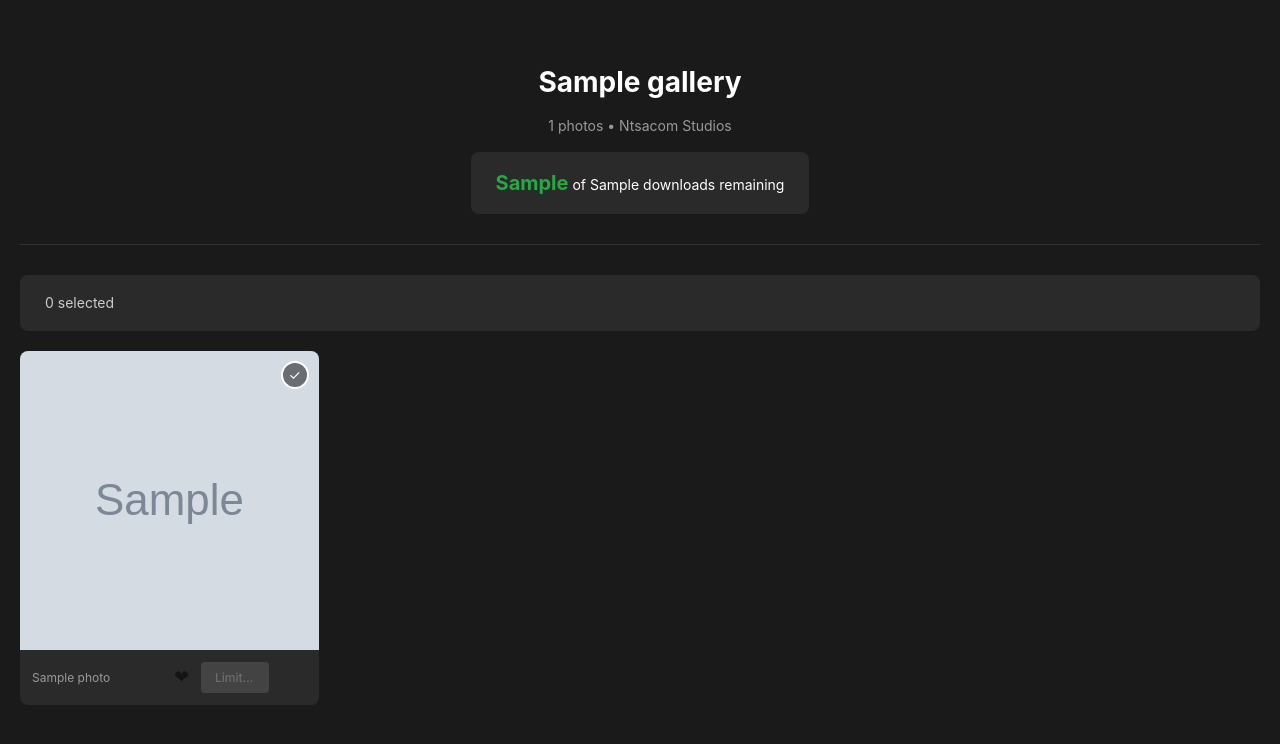
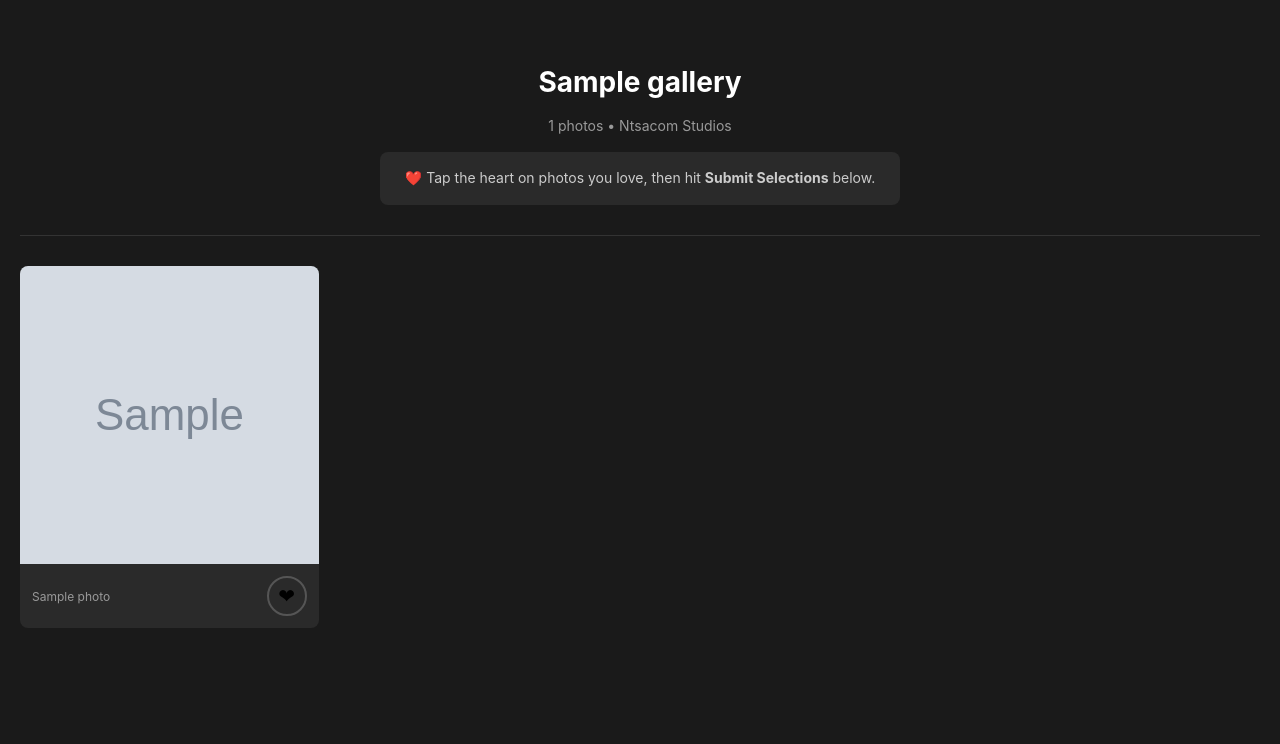
Before and after one commit to bradneymkhwanazi/ntsacom-studios, a Flask app: template templates/customer/gallery.html in a window 1280 px wide. Shown: the top 744 px of the page. Run offline with Flask 3, Linux system fonts and the light colour scheme; the template is opened without the code that fills it: most values are stand-ins (such as "Sample title", 1, 10 or a date in 2020); grey boxes marked "Sample" are stand-in pictures; some libraries are stand-ins or nearby versions.

Commit message:
Replace downloads with like-and-submit flow
- Customer now likes photos and submits selections
- Photographer gets email notification when selections arrive
- Admin panel shows selected photos with highlight
- Deliver button sends download ZIP link to customer email
- Added selections and deliveries tables

```diff
--- a/app.py
+++ b/app.py
@@ -170,6 +170,24 @@ def init_db():
             FOREIGN KEY (gallery_id) REFERENCES galleries(id)
         );
 
+        CREATE TABLE IF NOT EXISTS selections (
+            id INTEGER PRIMARY KEY AUTOINCREMENT,
+            gallery_id INTEGER NOT NULL,
+            session_id TEXT NOT NULL,
+            submitted_at TIMESTAMP DEFAULT CURRENT_TIMESTAMP,
+            notified INTEGER DEFAULT 0,
+            FOREIGN KEY (gallery_id) REFERENCES galleries(id)
+        );
+
+        CREATE TABLE IF NOT EXISTS deliveries (
+            id INTEGER PRIMARY KEY AUTOINCREMENT,
+            gallery_id INTEGER NOT NULL,
+            token TEXT UNIQUE NOT NULL,
+            photo_ids TEXT NOT NULL,
+            created_at TIMESTAMP DEFAULT CURRENT_TIMESTAMP,
+            FOREIGN KEY (gallery_id) REFERENCES galleries(id)
+        );
+
         -- Performance indexes
         CREATE INDEX IF NOT EXISTS idx_photos_gallery ON photos(gallery_id);
         CREATE INDEX IF NOT EXISTS idx_downloads_gallery ON downloads(gallery_id);
@@ -177,6 +195,7 @@ def init_db():
         CREATE INDEX IF NOT EXISTS idx_favourites_gallery_session ON favourites(gallery_id, session_id);
         CREATE INDEX IF NOT EXISTS idx_galleries_token ON galleries(token);
         CREATE INDEX IF NOT EXISTS idx_invoices_gallery ON invoices(gallery_id);
+        CREATE INDEX IF NOT EXISTS idx_selections_gallery ON selections(gallery_id);
     ''')
     db.commit()
 
@@ -513,11 +532,24 @@ def admin_gallery_detail(gallery_id):
         'SELECT photo_id, COUNT(*) as count FROM favourites WHERE gallery_id = ? GROUP BY photo_id ORDER BY count DESC',
         (gallery_id,)
     ).fetchall()
+    # Check if selections have been submitted
+    selection = db.execute(
+        'SELECT * FROM selections WHERE gallery_id = ? ORDER BY submitted_at DESC LIMIT 1',
+        (gallery_id,)
+    ).fetchone()
+    # Get selected photo IDs (from favourites)
+    selected_photo_ids = set()
+    if selection:
+        selected_photo_ids = set(row['photo_id'] for row in db.execute(
+            'SELECT DISTINCT photo_id FROM favourites WHERE gallery_id = ?',
+            (gallery_id,)
+        ).fetchall())
     return render_template('admin/gallery_detail.html',
         gallery=gallery, photos=photos, download_count=download_count,
         share_url=share_url, whatsapp_link=whatsapp_link, invoice=invoice,
         favourites={r['photo_id']: r['count'] for r in favourites},
-        is_expired=is_gallery_expired(gallery)
+        is_expired=is_gallery_expired(gallery),
+        selection=selection, selected_photo_ids=selected_photo_ids
     )
 
 
@@ -640,6 +672,87 @@ def mark_paid(gallery_id):
     return redirect(url_for('admin_gallery_detail', gallery_id=gallery_id))
 
 
+@app.route('/admin/gallery/<int:gallery_id>/deliver-selections', methods=['POST'])
+@login_required
+def deliver_selections(gallery_id):
+    """Send selected photos to the customer via a download link."""
+    db = get_db()
+    gallery = db.execute('SELECT * FROM galleries WHERE id = ?', (gallery_id,)).fetchone()
+    if not gallery:
+        abort(404)
+
+    email = gallery['customer_email']
+    if not email:
+        flash('No customer email set for this gallery.', 'error')
+        return redirect(url_for('admin_gallery_detail', gallery_id=gallery_id))
+
+    # Get selected photos
+    selected_photos = db.execute(
+        '''SELECT DISTINCT p.* FROM photos p
+           JOIN favourites f ON f.photo_id = p.id
+           WHERE f.gallery_id = ?''',
+        (gallery_id,)
+    ).fetchall()
+
+    if not selected_photos:
+        flash('No selections found.', 'error')
+        return redirect(url_for('admin_gallery_detail', gallery_id=gallery_id))
+
+    # Create a delivery token for download access
+    delivery_token = uuid.uuid4().hex[:16]
+    db.execute(
+        '''INSERT INTO deliveries (gallery_id, token, photo_ids)
+           VALUES (?, ?, ?)''',
+        (gallery_id, delivery_token, json.dumps([p['id'] for p in selected_photos]))
+    )
+    db.commit()
+
+    # Send email with download link
+    download_url = request.host_url.rstrip('/') + f'/delivery/{delivery_token}'
+    _send_delivery_email(email, gallery['name'], download_url, len(selected_photos))
+
+    flash(f'Delivery link sent to {email} ({len(selected_photos)} photos)!', 'success')
+    return redirect(url_for('admin_gallery_detail', gallery_id=gallery_id))
+
+
+def _send_delivery_email(to_email, gallery_name, download_url, photo_count):
+    """Send delivery email to customer with download link."""
+    if not all([SMTP_HOST, SMTP_USER, SMTP_PASSWORD, to_email]):
+        return False
+
+    msg = MIMEMultipart('alternative')
+    msg['Subject'] = f'Your selected photos are ready! — {gallery_name}'
+    msg['From'] = EMAIL_FROM or SMTP_USER
+    msg['To'] = to_email
+
+    text_body = (
+        f'Great news!\n\n'
+        f'Your {photo_count} selected photos from "{gallery_name}" are ready for download.\n\n'
+        f'Download here: {download_url}\n\n'
+        f'Thank you for choosing Ntsacom Studios!'
+    )
+    html_body = f'''<html><body style="font-family:sans-serif;max-width:600px;margin:0 auto;padding:20px;text-align:center;">
+    <h1>📷 Ntsacom Studios</h1>
+    <p>Your <strong>{photo_count} selected photos</strong> from <strong>{gallery_name}</strong> are ready!</p>
+    <a href="{download_url}" style="display:inline-block;background:#e74c6f;color:#fff;padding:14px 30px;border-radius:6px;text-decoration:none;margin:20px 0;font-weight:600;">Download Your Photos</a>
+    <p style="color:#666;font-size:13px;">Thank you for choosing Ntsacom Studios ❤️</p>
+    </body></html>'''
+
+    msg.attach(MIMEText(text_body, 'plain'))
+    msg.attach(MIMEText(html_body, 'html'))
+
+    try:
+        with smtplib.SMTP(SMTP_HOST, SMTP_PORT) as server:
+            server.starttls()
+            server.login(SMTP_USER, SMTP_PASSWORD)
+            server.send_message(msg)
+        logger.info(f"Delivery email sent to {to_email} for '{gallery_name}'")
+        return True
+    except Exception as e:
+        logger.error(f"Delivery email error: {e}")
+        return False
+
+
 # ─── Customer Routes ────────────────────────────────────────────────────────────
 
 @app.route('/gallery/<token>/auth', methods=['GET', 'POST'])
@@ -703,11 +816,16 @@ def customer_gallery(token):
         (gallery['id'], sid)
     ).fetchall()]
 
+    # Check if selections have been submitted
+    selections_submitted = db.execute(
+        'SELECT id FROM selections WHERE gallery_id = ? AND session_id = ?',
+        (gallery['id'], sid)
+    ).fetchone() is not None
+
     return render_template('customer/gallery.html',
         gallery=gallery, photos=photos,
-        downloads_remaining=downloads_remaining,
-        downloaded_ids=downloaded_ids,
-        favourite_ids=favourite_ids
+        favourite_ids=favourite_ids,
+        selections_submitted=selections_submitted
     )
 
 
@@ -845,6 +963,129 @@ def toggle_favourite(token, photo_id):
     return jsonify({'favourited': favourited})
 
 
+@app.route('/gallery/<token>/submit-selections', methods=['POST'])
+def submit_selections(token):
+    db = get_db()
+    gallery = db.execute('SELECT * FROM galleries WHERE token = ?', (token,)).fetchone()
+    if not gallery:
+        abort(404)
+
+    sid = session.get('_id', 'anon')
+
+    # Check if already submitted
+    existing = db.execute(
+        'SELECT id FROM selections WHERE gallery_id = ? AND session_id = ?',
+        (gallery['id'], sid)
+    ).fetchone()
+    if existing:
+        return jsonify({'error': 'Selections already submitted'}), 400
+
+    # Get the liked photos for this session
+    liked_photos = db.execute(
+        'SELECT photo_id FROM favourites WHERE gallery_id = ? AND session_id = ?',
+        (gallery['id'], sid)
+    ).fetchall()
+
+    if not liked_photos:
+        return jsonify({'error': 'No photos selected'}), 400
+
+    # Record the submission
+    db.execute(
+        'INSERT INTO selections (gallery_id, session_id) VALUES (?, ?)',
+        (gallery['id'], sid)
+    )
+    db.commit()
+
+    # Notify photographer via email
+    photo_count = len(liked_photos)
+    _notify_photographer_selections(gallery, photo_count)
+
+    logger.info(f"Selections submitted for gallery '{gallery['name']}' ({photo_count} photos)")
+    return jsonify({'success': True, 'count': photo_count})
+
+
+def _notify_photographer_selections(gallery, photo_count):
+    """Send email to photographer when customer submits selections."""
+    if not all([SMTP_HOST, SMTP_USER, SMTP_PASSWORD]):
+        return False
+
+    # Send to the admin email (SMTP_USER)
+    to_email = EMAIL_FROM or SMTP_USER
+
+    msg = MIMEMultipart('alternative')
+    msg['Subject'] = f'🎉 Selections received — {gallery["name"]}'
+    msg['From'] = EMAIL_FROM or SMTP_USER
+    msg['To'] = to_email
+
+    customer_info = gallery['customer_email'] or 'A customer'
+    text_body = (
+        f'{customer_info} has submitted their photo selections for "{gallery["name"]}".\n\n'
+        f'{photo_count} photo(s) were selected.\n\n'
+        f'Log in to your admin panel to view and deliver the selected photos.'
+    )
+    html_body = f'''<html><body style="font-family:sans-serif;max-width:600px;margin:0 auto;padding:20px;">
+    <h2>🎉 New Selections Received</h2>
+    <p><strong>{customer_info}</strong> has submitted their selections for <strong>{gallery["name"]}</strong>.</p>
+    <p style="font-size:24px;text-align:center;padding:20px;background:#f8f9fa;border-radius:8px;">
+        ❤️ <strong>{photo_count}</strong> photo(s) selected
+    </p>
+    <p>Log in to your admin panel to view the selections and deliver the photos.</p>
+    </body></html>'''
+
+    msg.attach(MIMEText(text_body, 'plain'))
+    msg.attach(MIMEText(html_body, 'html'))
+
+    try:
+        with smtplib.SMTP(SMTP_HOST, SMTP_PORT) as server:
+            server.starttls()
+            server.login(SMTP_USER, SMTP_PASSWORD)
+            server.send_message(msg)
+        logger.info(f"Photographer notified about selections for '{gallery['name']}'")
+        return True
+    except Exception as e:
+        logger.error(f"Failed to notify photographer: {e}")
+        return False
+
+
+# ─── Delivery Download Route ────────────────────────────────────────────────────
+
+@app.route('/delivery/<token>')
+def delivery_download(token):
+    db = get_db()
+    delivery = db.execute('SELECT * FROM deliveries WHERE token = ?', (token,)).fetchone()
+    if not delivery:
+        abort(404)
+
+    gallery = db.execute('SELECT * FROM galleries WHERE id = ?', (delivery['gallery_id'],)).fetchone()
+    if not gallery:
+        abort(404)
+
+    photo_ids = json.loads(delivery['photo_ids'])
+    photos = []
+    for pid in photo_ids:
+        photo = db.execute('SELECT * FROM photos WHERE id = ?', (pid,)).fetchone()
+        if photo:
+            photos.append(photo)
+
+    if not photos:
+        abort(404)
+
+    # Build ZIP of selected photos (full resolution, no watermark)
+    buffer = io.BytesIO()
+    with zipfile.ZipFile(buffer, 'w', zipfile.ZIP_STORED) as zf:
+        for photo in photos:
+            filepath = os.path.join(app.config['UPLOAD_FOLDER'], photo['filename'])
+            if os.path.exists(filepath):
+                zf.write(filepath, photo['original_name'])
+            elif is_drive_enabled() and photo['drive_file_id']:
+                drive_buffer = download_from_drive(photo['drive_file_id'])
+                zf.writestr(photo['original_name'], drive_buffer.read())
+
+    buffer.seek(0)
+    return send_file(buffer, mimetype='application/zip',
+                     as_attachment=True, download_name=f"{gallery['name']} - Selected Photos.zip")
+
+
 # ─── Static file serving ────────────────────────────────────────────────────────
 
 @app.route('/uploads/thumbnails/<filename>')
--- a/templates/customer/gallery.html
+++ b/templates/customer/gallery.html
@@ -7,24 +7,29 @@
     .gallery-header { text-align: center; padding: 40px 0 30px; border-bottom: 1px solid #333; margin-bottom: 30px; }
     .gallery-header h1 { font-size: 28px; margin-bottom: 10px; }
     .gallery-header .info { font-size: 14px; color: #999; }
-    .downloads-info { background: #2a2a2a; border-radius: 8px; padding: 15px 25px; display: inline-block; margin-top: 15px; font-size: 14px; }
-    .downloads-info .count { font-size: 20px; font-weight: 700; color: #28a745; }
+    .gallery-header .instructions { background: #2a2a2a; border-radius: 8px; padding: 15px 25px; display: inline-block; margin-top: 15px; font-size: 14px; color: #ccc; }
     .photo-grid { display: grid; grid-template-columns: repeat(auto-fill, minmax(280px, 1fr)); gap: 15px; }
     .photo-card { position: relative; border-radius: 8px; overflow: hidden; background: #2a2a2a; transition: transform 0.2s; cursor: pointer; }
     .photo-card:hover { transform: scale(1.02); }
     .photo-card img { width: 100%; aspect-ratio: 1; object-fit: cover; display: block; }
     .photo-card .actions { padding: 12px; display: flex; justify-content: space-between; align-items: center; }
-    .photo-card .actions span { font-size: 12px; color: #999; max-width: 50%; overflow: hidden; text-overflow: ellipsis; white-space: nowrap; }
-    .btn-download { background: #28a745; color: #fff; padding: 6px 14px; border-radius: 4px; text-decoration: none; font-size: 12px; font-weight: 500; border: none; cursor: pointer; }
-    .btn-download:hover { background: #218838; }
-    .btn-download.downloaded { background: #6c757d; }
-    .btn-download.disabled { background: #555; pointer-events: none; opacity: 0.6; }
-    .btn-fav { background: none; border: none; font-size: 18px; cursor: pointer; padding: 4px; opacity: 0.5; transition: opacity 0.2s; }
-    .btn-fav:hover, .btn-fav.active { opacity: 1; }
-    .select-mode-bar { background: #2a2a2a; border-radius: 8px; padding: 15px 25px; margin-bottom: 20px; display: flex; justify-content: space-between; align-items: center; flex-wrap: wrap; gap: 10px; }
-    .photo-card.selected { outline: 3px solid #28a745; }
-    .photo-card .select-check { position: absolute; top: 10px; right: 10px; width: 28px; height: 28px; border-radius: 50%; background: rgba(0,0,0,0.5); border: 2px solid #fff; display: flex; align-items: center; justify-content: center; font-size: 14px; }
-    .photo-card.selected .select-check { background: #28a745; border-color: #28a745; }
+    .photo-card .actions span { font-size: 12px; color: #999; max-width: 70%; overflow: hidden; text-overflow: ellipsis; white-space: nowrap; }
+    .btn-like { background: none; border: 2px solid #555; border-radius: 50%; width: 40px; height: 40px; font-size: 20px; cursor: pointer; transition: all 0.2s; display: flex; align-items: center; justify-content: center; }
+    .btn-like:hover { border-color: #e74c6f; }
+    .btn-like.active { background: #e74c6f; border-color: #e74c6f; }
+    .photo-card.liked { outline: 3px solid #e74c6f; }
+    .photo-card .like-check { position: absolute; top: 10px; right: 10px; width: 28px; height: 28px; border-radius: 50%; background: rgba(0,0,0,0.5); border: 2px solid #fff; display: flex; align-items: center; justify-content: center; font-size: 14px; opacity: 0; transition: opacity 0.2s; }
+    .photo-card.liked .like-check { opacity: 1; background: #e74c6f; border-color: #e74c6f; }
+    .submit-bar { position: fixed; bottom: 0; left: 0; right: 0; background: #2a2a2a; border-top: 1px solid #444; padding: 15px 30px; display: flex; justify-content: center; align-items: center; gap: 20px; z-index: 100; transform: translateY(100%); transition: transform 0.3s; }
+    .submit-bar.visible { transform: translateY(0); }
+    .submit-bar .count { font-size: 14px; color: #ccc; }
+    .submit-bar .count strong { color: #e74c6f; }
+    .btn-submit { background: #e74c6f; color: #fff; padding: 12px 30px; border-radius: 6px; border: none; cursor: pointer; font-size: 16px; font-weight: 600; transition: background 0.2s; }
+    .btn-submit:hover { background: #d63b5c; }
+    .btn-submit:disabled { background: #555; cursor: not-allowed; }
+    .submitted-message { text-align: center; padding: 60px 20px; }
+    .submitted-message h2 { font-size: 24px; margin-bottom: 15px; }
+    .submitted-message p { color: #999; font-size: 16px; }
     /* Lightbox */
     .lightbox { display: none; position: fixed; inset: 0; background: rgba(0,0,0,0.95); z-index: 1000; align-items: center; justify-content: center; flex-direction: column; }
     .lightbox.active { display: flex; }
@@ -35,6 +40,8 @@
     .lightbox .next { right: 20px; }
     .lightbox .close-btn { position: absolute; top: 20px; right: 20px; background: none; border: none; color: #fff; font-size: 30px; cursor: pointer; }
     .lightbox .photo-name { color: #999; margin-top: 15px; font-size: 14px; }
+    .lightbox .like-btn-lb { position: absolute; bottom: 30px; background: none; border: 2px solid #fff; border-radius: 50%; width: 50px; height: 50px; font-size: 24px; cursor: pointer; transition: all 0.2s; }
+    .lightbox .like-btn-lb.active { background: #e74c6f; border-color: #e74c6f; }
     .flash { max-width: 600px; margin: 0 auto 20px; }
 </style>
 {% endblock %}
@@ -42,43 +49,37 @@
 <div class="gallery-header">
     <h1>{{ gallery['name'] }}</h1>
     <p class="info">{{ photos|length }} photos • Ntsacom Studios</p>
-    <div class="downloads-info">
-        {% if downloads_remaining is none %}
-            <span class="count">Unlimited</span> downloads
-        {% else %}
-            <span class="count">{{ downloads_remaining }}</span> of {{ gallery['download_limit'] }} downloads remaining
-        {% endif %}
+    {% if not selections_submitted %}
+    <div class="instructions">
+        ❤️ Tap the heart on photos you love, then hit <strong>Submit Selections</strong> below.
     </div>
+    {% endif %}
 </div>
 
-{% if photos %}
-<div class="select-mode-bar">
-    <div><span style="color:#ccc;font-size:14px;"><span id="selected-num">0</span> selected</span></div>
-    <div style="display:flex;gap:10px;">
-        <button class="btn-download" id="download-zip-btn" onclick="downloadZip()" style="display:none;">⬇ Download Zip</button>
-    </div>
+{% if selections_submitted %}
+<div class="submitted-message">
+    <h2>✅ Selections Submitted!</h2>
+    <p>Thank you! Your photographer has been notified and will prepare your selected photos.</p>
 </div>
+{% elif photos %}
 
 <div class="photo-grid">
     {% for photo in photos %}
-    <div class="photo-card" data-photo-id="{{ photo['id'] }}" data-index="{{ loop.index0 }}">
-        <div class="select-check" onclick="event.stopPropagation();toggleSelect(this.parentElement)">✓</div>
+    <div class="photo-card {% if photo['id'] in favourite_ids %}liked{% endif %}" data-photo-id="{{ photo['id'] }}" data-index="{{ loop.index0 }}">
+        <div class="like-check">✓</div>
         <img src="{{ url_for('serve_thumbnail', filename=photo['filename']) }}" alt="{{ photo['original_name'] }}" onclick="openLightbox({{ loop.index0 }})">
         <div class="actions">
             <span>{{ photo['original_name'] }}</span>
-            <div style="display:flex;gap:8px;align-items:center;">
-                <button class="btn-fav {{ 'active' if photo['id'] in favourite_ids }}" onclick="event.stopPropagation();toggleFav(this, {{ photo['id'] }})" title="Favourite">❤</button>
-                {% if photo['id'] in downloaded_ids %}
-                    <a href="{{ url_for('download_photo', token=gallery['token'], photo_id=photo['id']) }}" class="btn-download downloaded" onclick="event.stopPropagation();">Re-download</a>
-                {% elif downloads_remaining is none or downloads_remaining > 0 %}
-                    <a href="{{ url_for('download_photo', token=gallery['token'], photo_id=photo['id']) }}" class="btn-download" onclick="event.stopPropagation();">Download</a>
-                {% else %}
-                    <span class="btn-download disabled">Limit reached</span>
-                {% endif %}
-            </div>
+            <button class="btn-like {% if photo['id'] in favourite_ids %}active{% endif %}" onclick="event.stopPropagation();toggleLike(this, {{ photo['id'] }})" title="Like this photo">❤</button>
         </div>
     </div>
     {% endfor %}
+</div>
+
+<!-- Fixed submit bar -->
+<div class="submit-bar" id="submit-bar">
+    <span class="count"><strong id="like-count">{{ favourite_ids|length }}</strong> photo(s) selected</span>
+    <button class="btn-submit" id="submit-btn" onclick="submitSelections()" {% if favourite_ids|length == 0 %}disabled{% endif %}>Submit Selections</button>
 </div>
 
 <!-- Lightbox -->
@@ -88,6 +89,7 @@
     <button class="nav-btn next" onclick="navLightbox(1)">›</button>
     <img id="lightbox-img" src="" alt="">
     <p class="photo-name" id="lightbox-name"></p>
+    <button class="like-btn-lb" id="lb-like-btn" onclick="toggleLikeLightbox()">❤</button>
 </div>
 
 {% else %}
@@ -95,49 +97,65 @@
     <p>No photos yet. Check back soon!</p>
 </div>
 {% endif %}
+
+<div style="height: 80px;"></div> <!-- spacer for fixed bar -->
 {% endblock %}
 
 {% block extra_js %}
 <script>
 const token = "{{ gallery['token'] }}";
-const downloadedIds = {{ downloaded_ids | tojson }};
-const remaining = {{ 'null' if downloads_remaining is none else downloads_remaining }};
 const photos = {{ photos | map(attribute='id') | list | tojson }};
 const thumbs = [{% for p in photos %}"{{ url_for('serve_thumbnail', filename=p['filename']) }}"{% if not loop.last %},{% endif %}{% endfor %}];
 const names = [{% for p in photos %}"{{ p['original_name'] }}"{% if not loop.last %},{% endif %}{% endfor %}];
-let selectedIds = new Set();
+let likedIds = new Set({{ favourite_ids | tojson }});
 let currentLightbox = 0;
 
-function toggleSelect(card) {
-    const id = parseInt(card.dataset.photoId);
-    if (selectedIds.has(id)) { selectedIds.delete(id); card.classList.remove('selected'); }
-    else { selectedIds.add(id); card.classList.add('selected'); }
-    document.getElementById('selected-num').textContent = selectedIds.size;
-    document.getElementById('download-zip-btn').style.display = selectedIds.size > 0 ? 'inline-block' : 'none';
+function updateUI() {
+    document.getElementById('like-count').textContent = likedIds.size;
+    document.getElementById('submit-btn').disabled = likedIds.size === 0;
+    const bar = document.getElementById('submit-bar');
+    if (likedIds.size > 0) bar.classList.add('visible');
+    else bar.classList.remove('visible');
 }
 
-function downloadZip() {
-    const btn = document.getElementById('download-zip-btn');
-    btn.textContent = 'Preparing...';
+function toggleLike(btn, photoId) {
+    fetch(`/gallery/${token}/favourite/${photoId}`, {method: 'POST'})
+    .then(r => r.json()).then(d => {
+        const card = btn.closest('.photo-card');
+        if (d.favourited) {
+            likedIds.add(photoId);
+            btn.classList.add('active');
+            card.classList.add('liked');
+        } else {
+            likedIds.delete(photoId);
+            btn.classList.remove('active');
+            card.classList.remove('liked');
+        }
+        updateUI();
+    });
+}
+
+function submitSelections() {
+    if (likedIds.size === 0) return;
+    if (!confirm(`Submit ${likedIds.size} photo(s) as your final selection? Your photographer will be notified.`)) return;
+
+    const btn = document.getElementById('submit-btn');
+    btn.textContent = 'Submitting...';
     btn.disabled = true;
-    fetch(`/gallery/${token}/download-zip`, {
+
+    fetch(`/gallery/${token}/submit-selections`, {
         method: 'POST',
         headers: {'Content-Type': 'application/json'},
-        body: JSON.stringify({photo_ids: [...selectedIds]})
-    }).then(resp => {
-        if (!resp.ok) return resp.json().then(d => { alert(d.error || 'Error'); throw new Error(); });
-        return resp.blob();
-    }).then(blob => {
-        const url = URL.createObjectURL(blob);
-        const a = document.createElement('a'); a.href = url; a.download = 'photos.zip'; a.click();
-        URL.revokeObjectURL(url);
-        setTimeout(() => location.reload(), 1000);
-    }).catch(() => {}).finally(() => { btn.textContent = '⬇ Download Zip'; btn.disabled = false; });
-}
-
-function toggleFav(btn, photoId) {
-    fetch(`/gallery/${token}/favourite/${photoId}`, {method: 'POST'})
-    .then(r => r.json()).then(d => { btn.classList.toggle('active', d.favourited); });
+        body: JSON.stringify({photo_ids: [...likedIds]})
+    }).then(r => {
+        if (!r.ok) return r.json().then(d => { alert(d.error || 'Error'); throw new Error(); });
+        return r.json();
+    }).then(d => {
+        location.reload();
+    }).catch(() => {
+        btn.textContent = 'Submit Selections';
+        btn.disabled = false;
+    });
 }
 
 // Lightbox
@@ -158,12 +176,29 @@ function navLightbox(dir) {
 function updateLightbox() {
     document.getElementById('lightbox-img').src = thumbs[currentLightbox];
     document.getElementById('lightbox-name').textContent = names[currentLightbox];
+    const photoId = photos[currentLightbox];
+    const lbBtn = document.getElementById('lb-like-btn');
+    lbBtn.classList.toggle('active', likedIds.has(photoId));
 }
+function toggleLikeLightbox() {
+    const photoId = photos[currentLightbox];
+    const card = document.querySelector(`.photo-card[data-photo-id="${photoId}"]`);
+    const cardBtn = card.querySelector('.btn-like');
+    toggleLike(cardBtn, photoId);
+    setTimeout(() => {
+        const lbBtn = document.getElementById('lb-like-btn');
+        lbBtn.classList.toggle('active', likedIds.has(photoId));
+    }, 300);
+}
+
 document.addEventListener('keydown', e => {
     if (!document.getElementById('lightbox').classList.contains('active')) return;
     if (e.key === 'Escape') closeLightbox();
     if (e.key === 'ArrowLeft') navLightbox(-1);
     if (e.key === 'ArrowRight') navLightbox(1);
 });
+
+// Show submit bar if there are already likes
+updateUI();
 </script>
 {% endblock %}
```
Also changed, not shown: templates/admin/gallery_detail.html (+21 -2 lines).
